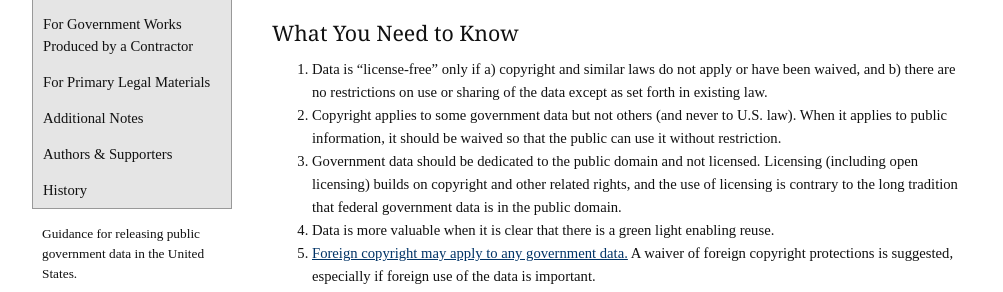
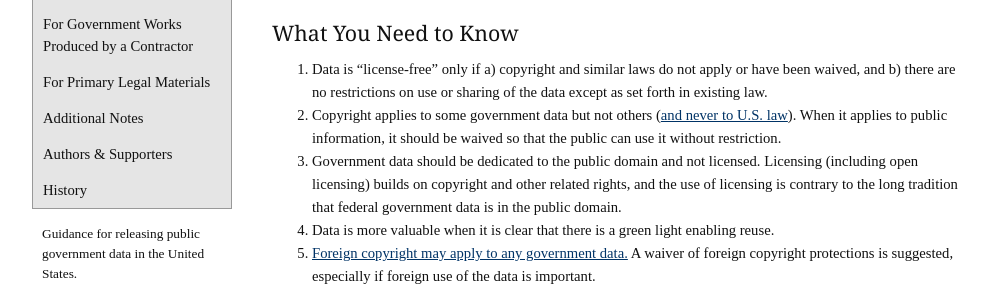
Before and after one commit to unitedstates/licensing, a Jekyll site: the page built from index.md, in a window 1280 px wide and 900 px high, scrolled down 406 px. Shown: the part 153-445 px from the top of the window, without its empty margins (18-1021 px from the left). Built offline with Jekyll 4.4.1, drawn with Linux system fonts in a browser that asks for light colours; nearby versions of some CDN libraries; some web fonts are replaced; part of the change alters nothing that is shown.

```diff
--- a/index.md
+++ b/index.md
@@ -21,11 +21,11 @@ Leading open data standards and principles, such as the [8 Principles of Open Go
 #### What You Need to Know
 
 1. Data is “license-free” only if a) copyright and similar laws do not apply or have been waived, and b) there are no restrictions on use or sharing of the data except as set forth in existing law.
-2. Copyright applies to some government data but not others (and never to U.S. law). When it applies to public information, it should be waived so that the public can use it without restriction.
+2. Copyright applies to some government data but not others ([and never to U.S. law][2]). When it applies to public information, it should be waived so that the public can use it without restriction.
 3. Government data should be dedicated to the public domain and not licensed. Licensing (including open licensing) builds on copyright and other related rights, and the use of licensing is contrary to the long tradition that federal government data is in the public domain.
 4. Data is more valuable when it is clear that there is a green light enabling reuse.
-5. [Foreign copyright may apply to any government data.][2] A waiver of foreign copyright protections is suggested, especially if foreign use of the data is important.
-6. The [Creative Commons CC0 Public Domain Dedication][3] is a widely adopted legal tool allowing a creator to dedicate his/her work to the public domain worldwide. CC0 waives any and all domestic and foreign copyright protections and related rights over a work to whatever extent that they can be waived.
+5. [Foreign copyright may apply to any government data.][3] A waiver of foreign copyright protections is suggested, especially if foreign use of the data is important.
+6. The [Creative Commons CC0 Public Domain Dedication][4] is a widely adopted legal tool allowing a creator to dedicate his/her work to the public domain worldwide. CC0 waives any and all domestic and foreign copyright protections and related rights over a work to whatever extent that they can be waived.
 
 We provide below recommended language for five common situations. The language should be placed in the data package’s README or LICENSE file, at a minimum, and in data catalog listings when possible.
 
@@ -40,7 +40,7 @@ This language is in use by the Department of Health & Human Services's [ckanext-
 
 It is incumbent on the agency to attempt to determine the intellectual property status of any work it publishes as open data. If the status of a work is unclear, it should be clearly marked as such, such as with a notice that the work may not be a work of the United States Government.
 
-When mixing government and non-government works, such as on an official government blog with public contributors, we recommend that the non-governmental contributors be required to waive copyright protection to their submissions in a similar manner as above. In some instances, such as contributions to a blog, licensing non-governmental contributions in a manner that meets the requirements of [the Open Definition][4] may be appropriate, but bear in mind that such contributions would not be “license-free”, as per the discussion above. In that case, material which is openly licensed rather than license-free should be clearly marked as such in a machine-processable manner.
+When mixing government and non-government works, such as on an official government blog with public contributors, we recommend that the non-governmental contributors be required to waive copyright protection to their submissions in a similar manner as above. In some instances, such as contributions to a blog, licensing non-governmental contributions in a manner that meets the requirements of [the Open Definition][5] may be appropriate, but bear in mind that such contributions would not be “license-free”, as per the discussion above. In that case, material which is openly licensed rather than license-free should be clearly marked as such in a machine-processable manner.
 
 The White House's [Project Open Data](http://project-open-data.github.io/) requires outside contributors to waive copyright using CC0. [WhiteHouse.gov](http://www.whitehouse.gov/) also uses a mixed approach at [http://www.whitehouse.gov/copyright](http://www.whitehouse.gov/copyright).
 {:.example}
@@ -63,7 +63,7 @@ Note that most data is not copyrightable as such, though compilations of same ma
 
 #### For Primary Legal Materials
 
-The courts have ruled that the law — i.e. edicts of government — is not protected by copyright (see Banks v. Manchester, 128 U.S. 244, 253 (1888) and other cases). This has also been [the position of the U.S. Copyright Office][5].
+The courts have ruled that the law — i.e. edicts of government — is not protected by copyright (see Banks v. Manchester, 128 U.S. 244, 253 (1888) and other cases). This has also been [the position of the U.S. Copyright Office][6].
 
 For federal government primary legal materials, the language for federal government works listed above will typically suffice. For avoidance of doubt and to ensure unrestricted availability worldwide, if the law includes components that may not clearly fall into one of the categories above, such as standards incorporated by reference, we recommend the following:
 
@@ -86,16 +86,17 @@ Second, does CC0 disclaim warranties, as software licenses typically do? Yes, CC
 
 For these reasons, we believe the recommended language we present for data above can and should be used for software created by government as well.
 
-The [Open Data Commons Public Domain Dedication and License (PDDL)][6] is very similar to the Creative Commons CC0. It may be used in place of CC0.
+The [Open Data Commons Public Domain Dedication and License (PDDL)][7] is very similar to the Creative Commons CC0. It may be used in place of CC0.
 
 "Open licensing" presumes copyright protection. Note that the CC0 Public Domain Dedication is, mostly, not a license, but rather a waiver. Be careful not to call the use of CC0 "open licensing." Where the waiver within CC0 is ineffective for any reason, CC0 contains a fallback public license that permits worldwide reuse.
 
 [1]: https://public.resource.org/8_principles.html "Open Government Working Group 2007"
-[2]: http://www.copyright.gov/history/law/clrev_94-1476.pdf "House Report 94-1476, page 59."
-[3]: http://creativecommons.org/publicdomain/zero/1.0/legalcode
-[4]: http://opendefinition.org/
-[5]: http://ipmall.info/hosted_resources/copyrightcompendium.asp "Compendium II: Copyright Office Practices. 1998. Section 206.01."
-[6]: http://opendatacommons.org/licenses/pddl/
+[2]: http://www.copyrightcompendium.com/#206.01 "United States Copyright Office's Compendium II of Copyright Office Practices"
+[3]: http://www.copyright.gov/history/law/clrev_94-1476.pdf "House Report 94-1476, page 59."
+[4]: http://creativecommons.org/publicdomain/zero/1.0/legalcode
+[5]: http://opendefinition.org/
+[6]: http://ipmall.info/hosted_resources/copyrightcompendium.asp "Compendium II: Copyright Office Practices. 1998. Section 206.01."
+[7]: http://opendatacommons.org/licenses/pddl/
 
 #### Authors
 
```
